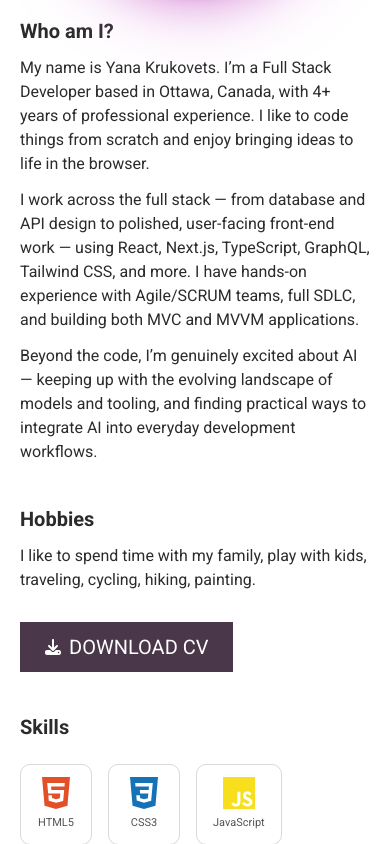
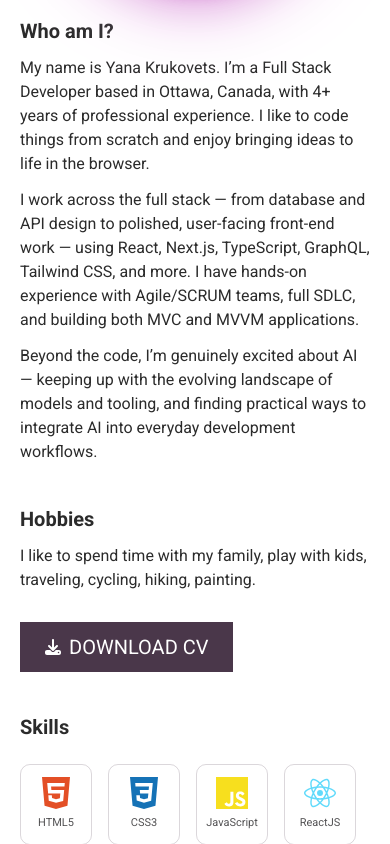
Before and after one commit to YanaKrukovets/yana_krukovets_portfolio, a Next.js app: page / in a window 390 px wide. Shown: the part 1156-2000 px from the top of the page. Built offline with nearby package versions, Linux system fonts and the light colour scheme; a web font is replaced by a local one.

Commit message:
fix next.js icon color and mobile skills/button layout
Changed Next.js skill icon color from white to black so it's visible on the light background. Added horizontal scroll for skills grid on mobile and fixed the overlap between the scroll-to-top and chat buttons.

```diff
--- a/components/About.js
+++ b/components/About.js
@@ -24,7 +24,7 @@ const SKILLS = [
   { icon: SiCss3, label: "CSS3", color: "#1572b6" },
   { icon: SiJavascript, label: "JavaScript", color: "#f7df1e" },
   { icon: SiReact, label: "ReactJS", color: "#61dafb" },
-  { icon: SiNextdotjs, label: "Next.js", color: "#ffffff" },
+  { icon: SiNextdotjs, label: "Next.js", color: "#000000" },
   { icon: SiTailwindcss, label: "Tailwind", color: "#38bdf8" },
   { icon: SiJquery, label: "jQuery", color: "#0769ad" },
   { icon: SiBootstrap, label: "Bootstrap", color: "#7952b3" },
--- a/styles/components/_about.scss
+++ b/styles/components/_about.scss
@@ -6,6 +6,15 @@
   flex-wrap: wrap;
   gap: 16px;
   margin-top: 12px;
+
+  @media (max-width: $small-max-width) {
+    flex-wrap: nowrap;
+    overflow-x: auto;
+    padding-bottom: 8px;
+    -webkit-overflow-scrolling: touch;
+    scrollbar-width: none;
+    &::-webkit-scrollbar { display: none; }
+  }
 }
 
 .skill-item {
--- a/styles/components/_backToTopButton.scss
+++ b/styles/components/_backToTopButton.scss
@@ -24,4 +24,9 @@
     pointer-events: auto;
     transform: translateY(0);
   }
+
+  @media (max-width: $small-max-width) {
+    bottom: 90px;
+    right: 24px;
+  }
 }
```
